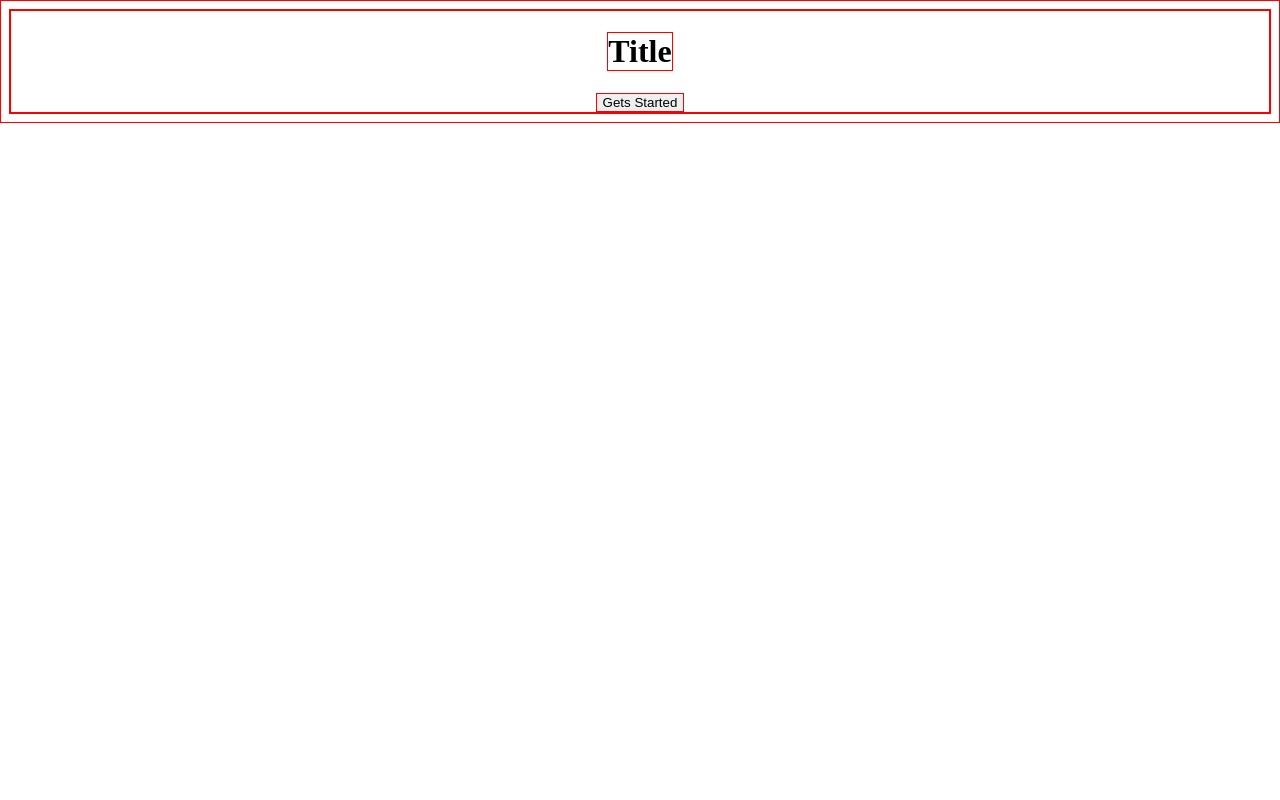
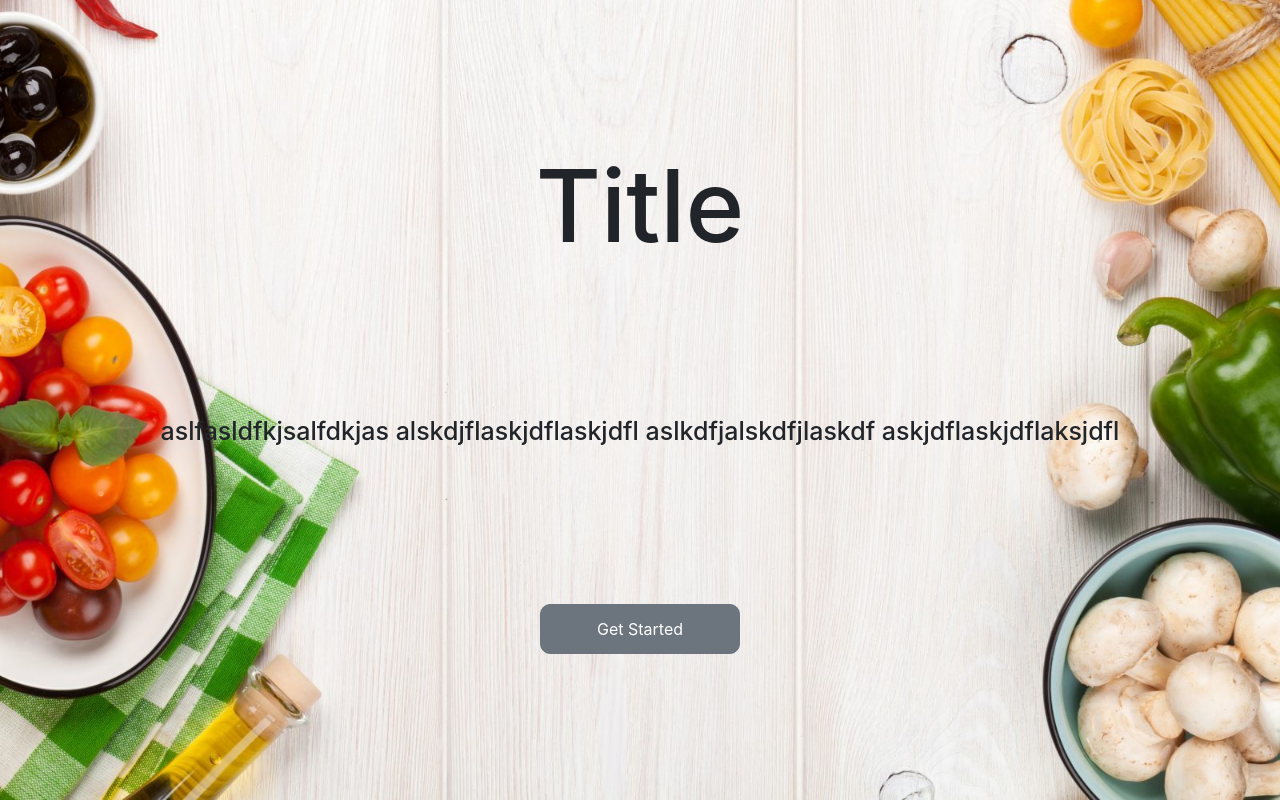
Before and after one commit to piercetu/FoodCloud, a Python web app: template development/templates/index.html in a window 1280 px wide. Run offline with Jinja, Linux system fonts and the light colour scheme; the template is opened without the code that fills it, so the values that code supplies are empty; some libraries are stand-ins or nearby versions.

Commit message:
Page one down

```diff
--- a/development/css/master.css
+++ b/development/css/master.css
@@ -1,10 +1,33 @@
-.h1 {
-  text-align: center;
-  font-size: 40px;
+#landing-page {
+  height: 100vh;
 }
 
-* {
-  border: 1px solid red;
+h1 {
+  text-align: center;
+  font-size: 100px;
+  margin-bottom: 150px;
+}
+
+h3 {
+  text-align: center;
+  font-size: 25px;
+  padding-bottom: 150px;
+}
+#start {
+  height: 50px;
+  width: 200px;
+  border-radius: 10px;
+  /* text-align: center; */
+
+}
+
+body {
+  overflow: hidden;
+  background: url(../resources/homepage.jpg);
+    background-size: cover;
+    background-position: 100% 100%;
+    background-repeat: no-repeat;
+    background-attachment: fixed;
 }
 
 div {
--- a/development/templates/index.html
+++ b/development/templates/index.html
@@ -2,19 +2,24 @@
 <html lang="en">
 
 <head>
+  <link rel="icon" href="../resources/logo.jpg">
   <meta charset="UTF-8">
   <meta name="viewport" content="width=device-width, initial-scale=1.0">
   <meta http-equiv="X-UA-Compatible" content="ie=edge">
   <title>Food Cloud - insert text</title>
-  <link rel="stylesheet" href="https://stackpath.bootstrapcdn.com/bootstrap/4.3.1/js/bootstrap.bundle.min.js">
+  <!-- <link rel="stylesheet" href="https://stackpath.bootstrapcdn.com/bootstrap/4.3.1/js/bootstrap.bundle.min.js"> -->
+  <link rel="stylesheet" href="https://stackpath.bootstrapcdn.com/bootstrap/4.3.1/css/bootstrap.min.css">
   <link rel="stylesheet" href="../css/master.css">
 </head>
 
 <body>
-  <div class="container">
+  <div id="landing-page" class="container">
+
     <h1>Title</h1>
-    <button>Gets Started</button>
+    <h3>aslfasldfkjsalfdkjas alskdjflaskjdflaskjdfl aslkdfjalskdfjlaskdf askjdflaskjdflaksjdfl</h3>
+    <button id="start" type="button" class="btn btn-secondary">Get Started</button>
   </div>
+
 
 
 </body>
```
Also changed, not shown: development/css/master.min.css (deleted), development/resources/hi.jpg (deleted), development/resources/homepage.jpg (added), development/resources/logo.jpg (added).
